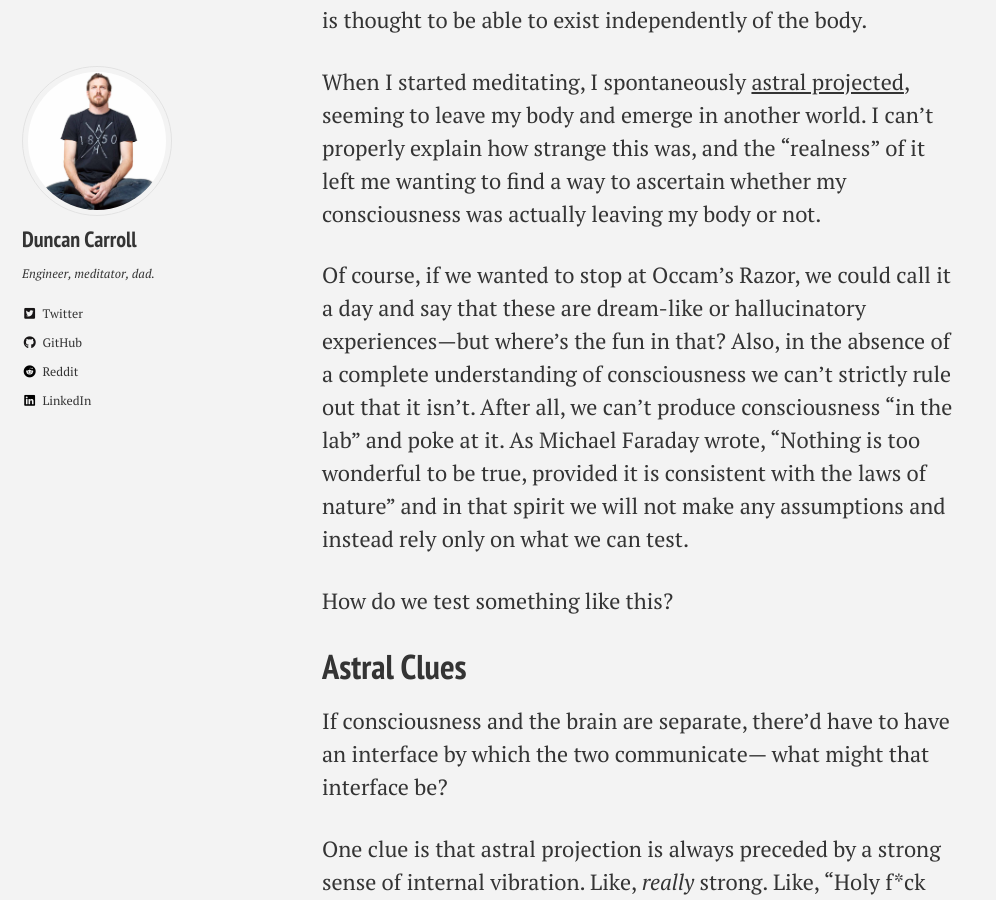
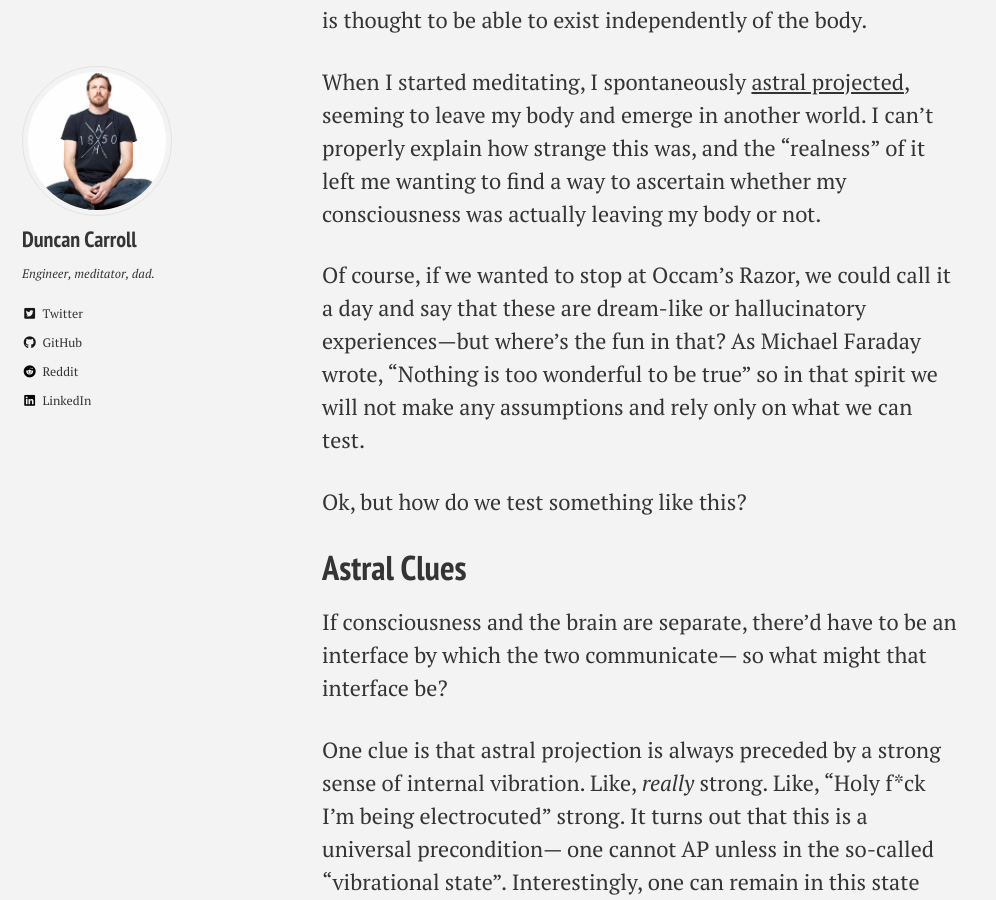
Before and after one commit to duncancarroll/duncancarroll.github.io, a Jekyll site: the page built from _work/ubik.md, in a window 1280 px wide and 900 px high, scrolled down 320 px. Shown: the whole window, without its empty margins (0-996 px from the left). Built offline with Jekyll 4.4.1, drawn with Linux system fonts in a browser that asks for light colours; cached includes are drawn as plain includes; a script that is not in the unit is left out.

Commit message:
Fix typos

```diff
--- a/_work/ubik.md
+++ b/_work/ubik.md
@@ -12,12 +12,12 @@ In the 1969 Philip K. Dick novel [Ubik](https://en.wikipedia.org/wiki/Ubik), sci
 
 When I started meditating, I spontaneously [astral projected](https://www.supermeditate.me/the-astral-express), seeming to leave my body and emerge in another world.  I can't properly explain how strange this was, and the "realness" of it left me wanting to find a way to ascertain whether my consciousness was actually leaving my body or not.
 
-Of course, if we wanted to stop at Occam's Razor, we could call it a day and say that these are dream-like or hallucinatory experiences---but where's the fun in that?  Also, in the absence of a complete understanding of consciousness we can't strictly rule out that it isn't.  After all, we can't produce consciousness "in the lab" and poke at it.  As Michael Faraday wrote, "Nothing is too wonderful to be true, provided it is consistent with the laws of nature" and in that spirit we will not make any assumptions and instead rely only on what we can test.
+Of course, if we wanted to stop at Occam's Razor, we could call it a day and say that these are dream-like or hallucinatory experiences---but where's the fun in that?  As Michael Faraday wrote, "Nothing is too wonderful to be true" so in that spirit we will not make any assumptions and rely only on what we can test.
 
-How do we test something like this?
+Ok, but how do we test something like this?
 
 # Astral Clues
-If consciousness and the brain are separate, there'd have to have an interface by which the two communicate--- what might that interface be?
+If consciousness and the brain are separate, there'd have to be an interface by which the two communicate--- so what might that interface be?
 
 One clue is that astral projection is always preceded by a strong sense of internal vibration.  Like, _really_ strong. Like, "Holy f\*ck I'm being electrocuted" strong.  It turns out that this is a universal precondition--- one cannot AP unless in the so-called "vibrational state". Interestingly, one can remain in this state _without_ projecting, in other words it seems to facilitate the process rather than being a side-effect of it. This suggests that consciousness and the brain could interface by phase synchronization.
 
```
